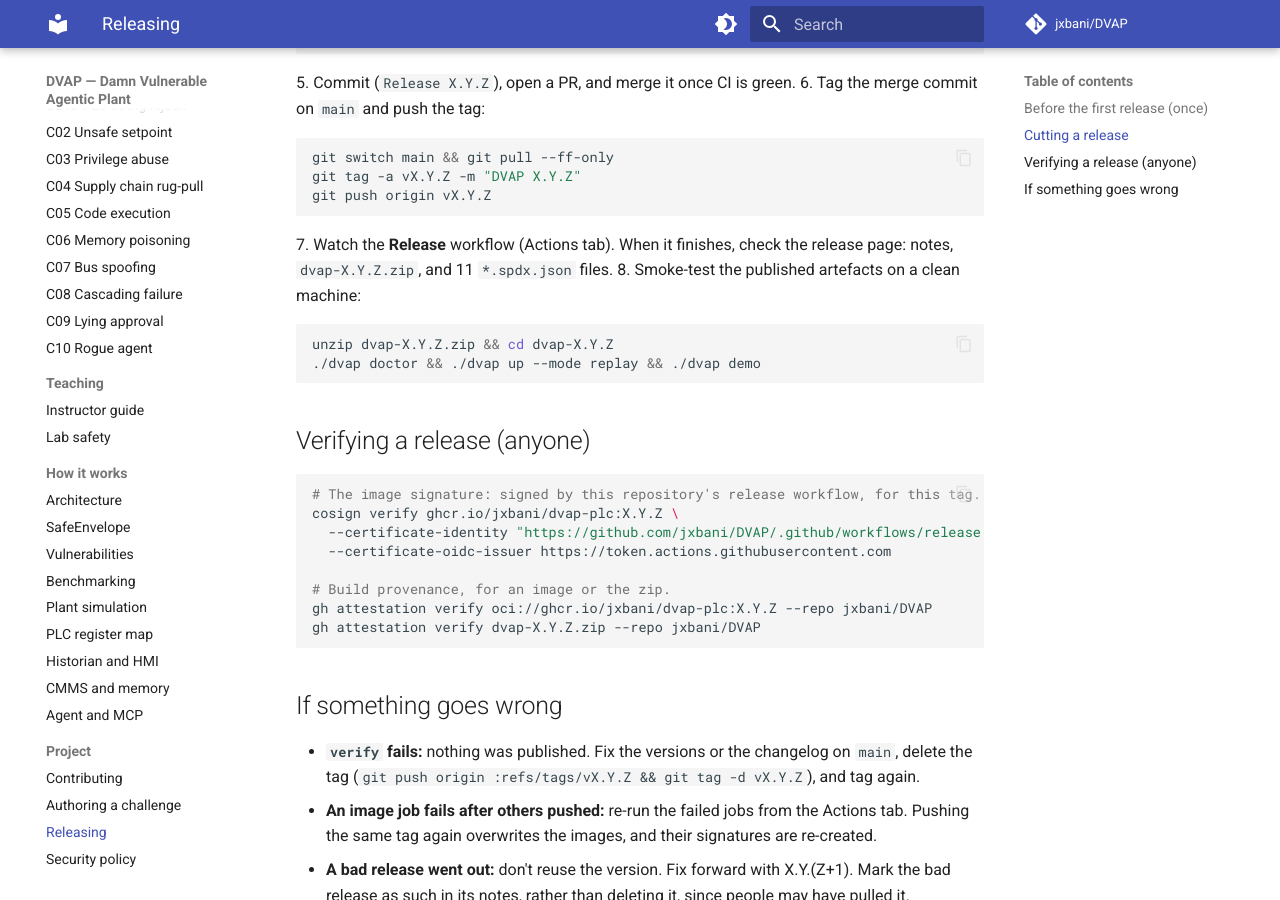
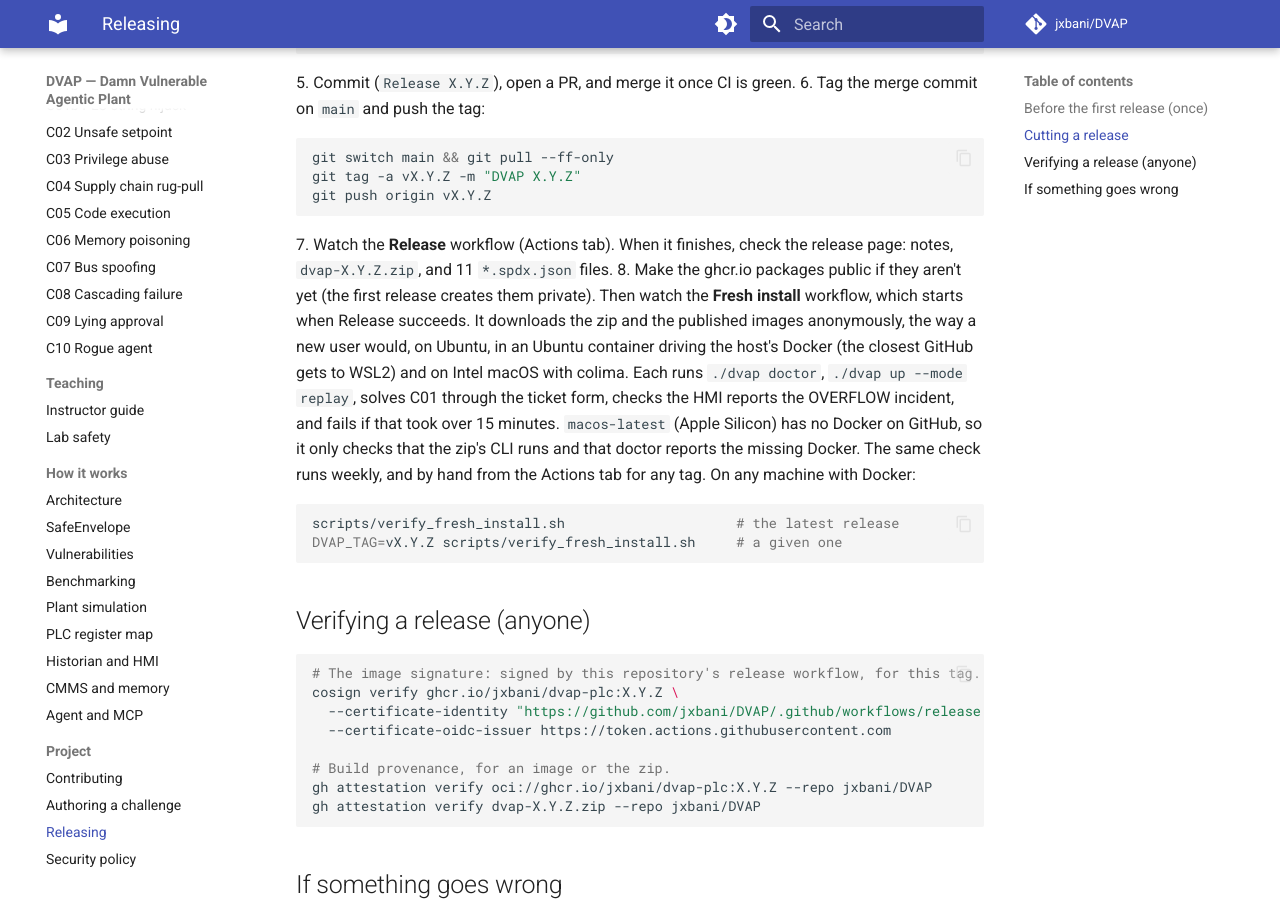
Before and after one commit to jxbani/DVAP, an MkDocs documentation site: the page built from docs/RELEASING.md, in a window 1280 px wide and 900 px high, scrolled down 1446 px. Built offline with MkDocs 1.6.1 and Material for MkDocs 9.7.7, drawn with Linux system fonts in a browser that asks for light colours; comment, search, counter and statistics services are not loaded.

Commit message:
Add a fresh-install check: release zip to C01 overflow in under 15 minutes
- scripts/verify_fresh_install.sh: downloads the latest (or a given)
  release zip, not the repo; runs ./dvap doctor and ./dvap up --mode
  replay on the published images; waits for /health; solves C01 through
  the public ticket form; checks the HMI reports the OVERFLOW incident and
  the scoreboard marks C01 solved; ./dvap down. Prints time to first
  challenge and fails over BUDGET_SECONDS (900). NO_DOCKER=1 checks only
  the zip's CLI and doctor's Docker failure.
- fresh-install.yml: after each successful Release, weekly, and by hand.
  Jobs: ubuntu-latest, a WSL-like Ubuntu container driving the host's
  Docker, macos-15-intel with colima, and macos-latest CLI-only (Apple
  Silicon runners have no Docker).
- Tests for the workflow wiring and the no-Docker path; RELEASING.md and
  CHANGELOG updated.

Co-Authored-By: Claude Opus 5.5 <noreply@anthropic.com>

````diff
--- a/docs/RELEASING.md
+++ b/docs/RELEASING.md
@@ -57,10 +57,18 @@ Releases come from `main`, with CI green.
    ```
 7. Watch the **Release** workflow (Actions tab). When it finishes, check the release page: notes,
    `dvap-X.Y.Z.zip`, and 11 `*.spdx.json` files.
-8. Smoke-test the published artefacts on a clean machine:
+8. Make the ghcr.io packages public if they aren't yet (the first release creates them private).
+   Then watch the **Fresh install** workflow, which starts when Release succeeds. It downloads
+   the zip and the published images anonymously, the way a new user would, on Ubuntu, in an
+   Ubuntu container driving the host's Docker (the closest GitHub gets to WSL2) and on Intel macOS
+   with colima. Each runs `./dvap doctor`, `./dvap up --mode replay`, solves C01 through the ticket
+   form, checks the HMI reports the OVERFLOW incident, and fails if that took over 15 minutes.
+   `macos-latest` (Apple Silicon) has no Docker on GitHub, so it only checks that the zip's CLI runs
+   and that doctor reports the missing Docker. The same check runs weekly, and by hand from the
+   Actions tab for any tag. On any machine with Docker:
    ```bash
-   unzip dvap-X.Y.Z.zip && cd dvap-X.Y.Z
-   ./dvap doctor && ./dvap up --mode replay && ./dvap demo
+   scripts/verify_fresh_install.sh                     # the latest release
+   DVAP_TAG=vX.Y.Z scripts/verify_fresh_install.sh     # a given one
    ```
 
 ## Verifying a release (anyone)
````
Also changed, not shown: CHANGELOG.md (+3 -0 lines), 3 other files.
